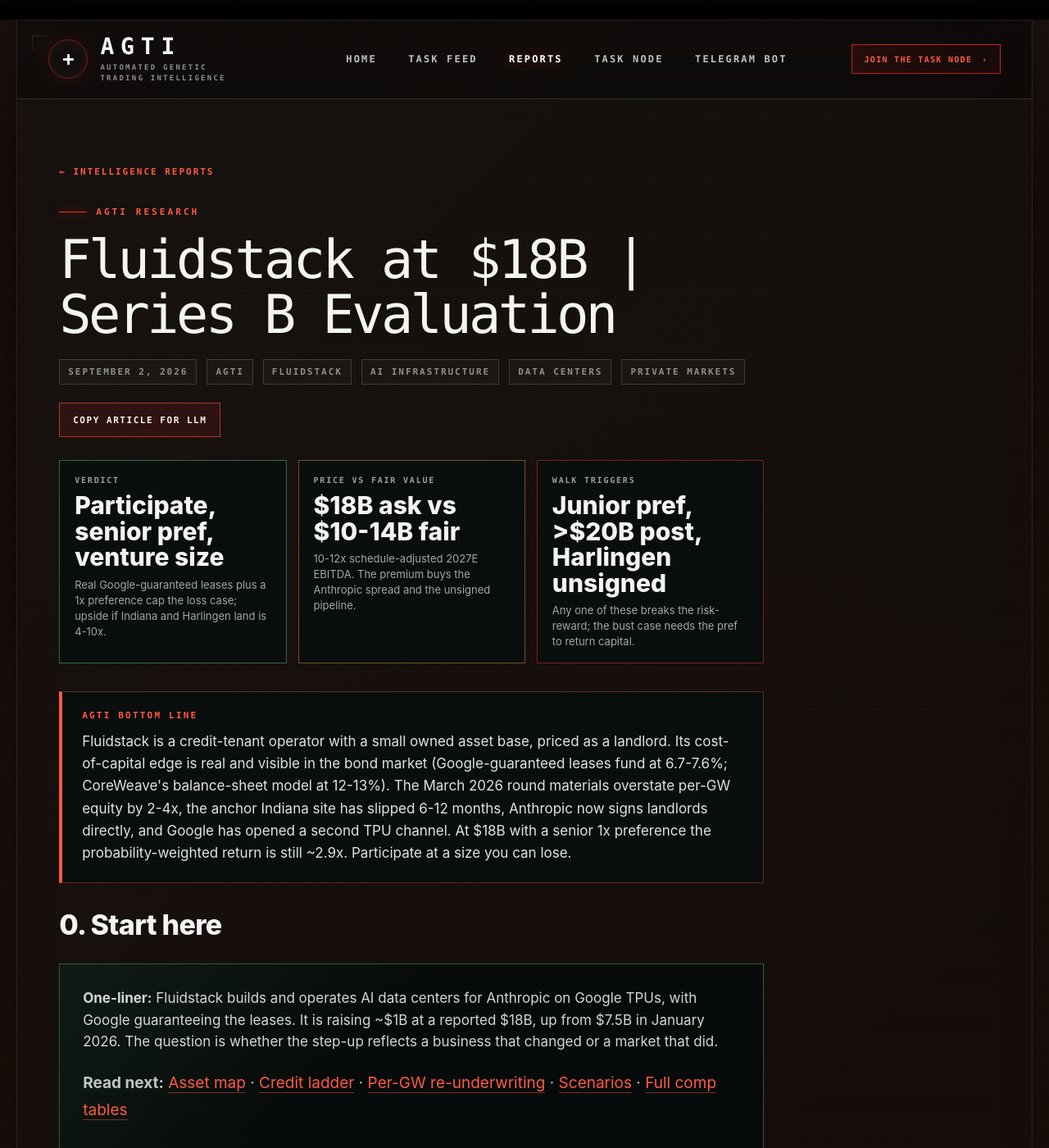
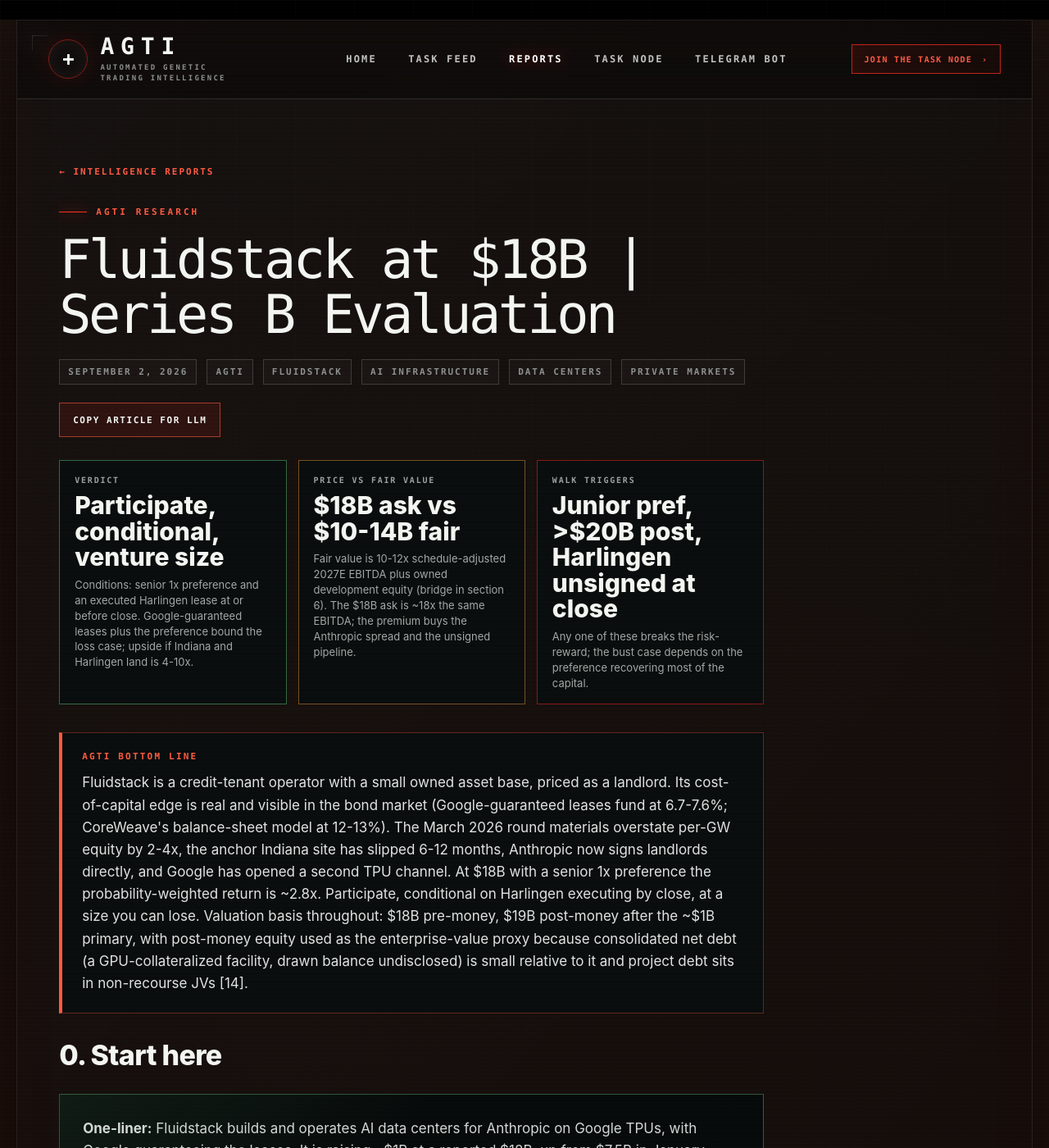
Before and after one commit to agtico/agtico.github.io, a Jekyll site: the page built from _posts/2026-09-02-fluidstack-series-b-18b-evaluation.md, in a window 1280 px wide and 1400 px high. Shown: the whole window at 82% size. Built offline with Jekyll 4.4.1, drawn with Linux system fonts in a browser that asks for light colours; some of the changed text lies outside the part shown.

Commit message:
Fluidstack report: reconcile multiples wording, closing conditions, fair-value bridge, liquidation waterfall, claim-level citations

```diff
--- a/_posts/2026-09-02-fluidstack-series-b-18b-evaluation.md
+++ b/_posts/2026-09-02-fluidstack-series-b-18b-evaluation.md
@@ -40,24 +40,24 @@
 <div class="pearl-hero-grid">
   <div class="pearl-scorecard good">
     <span class="label">Verdict</span>
-    <span class="value">Participate, senior pref, venture size</span>
-    <span class="hint">Real Google-guaranteed leases plus a 1x preference cap the loss case; upside if Indiana and Harlingen land is 4-10x.</span>
+    <span class="value">Participate, conditional, venture size</span>
+    <span class="hint">Conditions: senior 1x preference and an executed Harlingen lease at or before close. Google-guaranteed leases plus the preference bound the loss case; upside if Indiana and Harlingen land is 4-10x.</span>
   </div>
   <div class="pearl-scorecard warn">
     <span class="label">Price vs fair value</span>
     <span class="value">$18B ask vs $10-14B fair</span>
-    <span class="hint">10-12x schedule-adjusted 2027E EBITDA. The premium buys the Anthropic spread and the unsigned pipeline.</span>
+    <span class="hint">Fair value is 10-12x schedule-adjusted 2027E EBITDA plus owned development equity (bridge in section 6). The $18B ask is ~18x the same EBITDA; the premium buys the Anthropic spread and the unsigned pipeline.</span>
   </div>
   <div class="pearl-scorecard bad">
     <span class="label">Walk triggers</span>
-    <span class="value">Junior pref, >$20B post, Harlingen unsigned</span>
-    <span class="hint">Any one of these breaks the risk-reward; the bust case needs the pref to return capital.</span>
+    <span class="value">Junior pref, >$20B post, Harlingen unsigned at close</span>
+    <span class="hint">Any one of these breaks the risk-reward; the bust case depends on the preference recovering most of the capital.</span>
   </div>
 </div>
 
 <div class="pearl-verdict-banner">
   <strong>AGTI bottom line</strong>
-  <p>Fluidstack is a credit-tenant operator with a small owned asset base, priced as a landlord. Its cost-of-capital edge is real and visible in the bond market (Google-guaranteed leases fund at 6.7-7.6%; CoreWeave's balance-sheet model at 12-13%). The March 2026 round materials overstate per-GW equity by 2-4x, the anchor Indiana site has slipped 6-12 months, Anthropic now signs landlords directly, and Google has opened a second TPU channel. At $18B with a senior 1x preference the probability-weighted return is still ~2.9x. Participate at a size you can lose.</p>
+  <p>Fluidstack is a credit-tenant operator with a small owned asset base, priced as a landlord. Its cost-of-capital edge is real and visible in the bond market (Google-guaranteed leases fund at 6.7-7.6%; CoreWeave's balance-sheet model at 12-13%). The March 2026 round materials overstate per-GW equity by 2-4x, the anchor Indiana site has slipped 6-12 months, Anthropic now signs landlords directly, and Google has opened a second TPU channel. At $18B with a senior 1x preference the probability-weighted return is ~2.8x. Participate, conditional on Harlingen executing by close, at a size you can lose. Valuation basis throughout: $18B pre-money, $19B post-money after the ~$1B primary, with post-money equity used as the enterprise-value proxy because consolidated net debt (a GPU-collateralized facility, drawn balance undisclosed) is small relative to it and project debt sits in non-recourse JVs [14].</p>
 </div>
 
 ## 0. Start here
@@ -124,7 +124,7 @@
 <div class="fs-summary">
   <span class="fs-summary-label">Management summary</span>
   <ul>
-    <li>On the plan, $18B is 12x 2027E EBITDA: above neoclouds (7x), below developers and REITs (19-20x).</li>
+    <li>On the plan, $19B post-money is 12x 2027E EBITDA: above neoclouds (7x), below developers and REITs (19-20x).</li>
     <li>Schedule-adjusted, it is ~18x, level with TeraWulf and Cipher, the companies that own the buildings Fluidstack rents.</li>
     <li>Per contracted GW, Fluidstack is priced at about twice Crusoe.</li>
   </ul>
@@ -341,7 +341,7 @@
 <div class="fs-tablewrap"><table class="fs-table">
 <thead><tr><th>Bond</th><th>YTM</th><th>Spread vs 5Y UST</th><th>Rating</th></tr></thead>
 <tbody>
-<tr><td>Meridian Arc 6.25% 2031 (Fluidstack's Indiana Phase 1; Google-guaranteed lease)</td><td class="txt">7.55% (px 95.0; par at issue Apr 24)</td><td>301bp</td><td class="txt">BB- / Ba2 / BB</td></tr>
+<tr><td>Meridian Arc 6.25% 2031 (Fluidstack's Indiana Phase 1; Google-guaranteed lease) [3]</td><td class="txt">7.55% (px 95.0; par at issue Apr 24)</td><td>301bp</td><td class="txt">BB- / Ba2 / BB</td></tr>
 <tr><td>WULF Compute 7.75% 2030 (Fluidstack tenant, Google backstop)</td><td>6.68%</td><td>214bp</td><td class="txt">BB / Ba2</td></tr>
 <tr><td>Cipher Compute 7.125% 2030 (Fluidstack tenant, Google backstop)</td><td>6.73%</td><td>220bp</td><td class="txt">Ba3</td></tr>
 <tr><td>Applied Digital 9.25% 2030 (CoreWeave tenant)</td><td>7.80%</td><td>327bp</td><td>BB-</td></tr>
@@ -469,20 +469,35 @@
 
 Cross-check: ~$530M for 50.1% of Abernathy (168 MW-IT scaling toward ~500, pre-commencement) implies ~$1.06B of JV equity, or $2-6M per MW depending on the capacity basis, consistent with the evidence column.
 
-Attributable today: ~0.3 GW-IT owned. The Indiana remainder (~1.17 GW at 50%) and Harlingen (1.1 GW at 80%) are neither financed nor leased. Owned capacity at $3-5.5B per GW plus the tenant spread on ~1.1 GW-IT capitalized at 9-13x gives ~$10-14B today. $18B requires the Indiana remainder and Harlingen to close at the terms in the materials.
+Yield reconciliation: $1.25B of NOI per GW on a $12-13M/MW build is a 10% yield on cost, which matches the 10-12% lease yield in the materials. TeraWulf's mid-teens yield is earned on a $9.1M/MW turnkey cost at Lake Mariner rates [7]; a greenfield at $12-13M/MW earns the same rent at 10-12%.
+
+### Fair-value bridge
+
+<div class="fs-tablewrap"><table class="fs-table">
+<thead><tr><th>Component</th><th>Basis</th><th>Value</th></tr></thead>
+<tbody>
+<tr><td>Operating business (tenant spread on ~1.1 GW-IT plus owned-site operations)</td><td class="txt">Schedule-adjusted 2027E EBITDA $0.9-1.2B x 10-12x</td><td class="txt">$9-14B enterprise value</td></tr>
+<tr><td>Less consolidated net debt</td><td class="txt">GPU facility, drawn balance undisclosed; assume $1-2B</td><td class="txt">($1-2B)</td></tr>
+<tr><td>Owned development equity</td><td class="txt">0.3 GW-IT x $3-5.5B per GW</td><td class="txt">$1-1.6B</td></tr>
+<tr><td>Unfinanced pipeline (Indiana remainder, Harlingen)</td><td class="txt">Option value, zero until leased and financed</td><td class="txt">0</td></tr>
+<tr><td><strong>Equity value today</strong></td><td class="txt"></td><td class="txt"><strong>~$10-14B</strong></td></tr>
+</tbody>
+</table></div>
+
+The 10-12x range sits between neoclouds (7.4x) and its own landlords (20x) because the business is a mix of the two. $18B requires the Indiana remainder and Harlingen to close at the terms in the materials, which is why an executed Harlingen lease is a closing condition rather than a nice-to-have.
 
 ## 7. Scenarios
 
 <div class="fs-summary">
   <span class="fs-summary-label">Management summary</span>
   <ul>
-    <li>Probability-weighted 2.9x on a 1x preferred, 2.7x on common, over 3-4 years.</li>
+    <li>Probability-weighted ~2.8x on a senior 1x preferred, 2.7x on common, over 3-4 years.</li>
     <li>The most likely single outcome (40%) is anchors-only at ~1.3x.</li>
-    <li>The preference lifts the bust case from 0.2x to roughly capital back.</li>
+    <li>The preference lifts the bust case from 0.2x to 0.5-1.0x; the waterfall below shows why it is a range.</li>
   </ul>
 </div>
 
-Entry $19B post, exit 2029-30, 10x forward EBITDA for a landlord-heavy mix, net of ~$8B consolidated debt.
+Entry $19B post-money, exit 2029-30. Exit multiple 10x forward EBITDA, between neoclouds (4-7x on 2028) and REITs (18x), for a mix that is mostly long-dated leases by 2030. Exit equity is enterprise value less ~$8B of consolidated debt, the compute facility peak in the materials. 2030E EBITDA by case: plan as stated; half of plan with a one-year slip; anchors only equals stabilized Indiana Phase 1 and Abernathy at Fluidstack's share plus the tenant spread on ~1.1 GW-IT; bust assumes Anthropic renews direct with landlords and the JV equity is impaired.
 
 <div class="fs-tablewrap"><table class="fs-table">
 <thead><tr><th>Case</th><th>Probability</th><th>2030E EBITDA</th><th>Exit equity</th><th>MOIC common</th><th>MOIC 1x pref</th></tr></thead>
@@ -490,8 +505,8 @@
 <tr><td>Plan delivered</td><td>10%</td><td>$20B</td><td>~$190B</td><td>10x</td><td>10x</td></tr>
 <tr><td>Half of plan, one-year slip</td><td>30%</td><td>$8B</td><td>~$72B</td><td>3.8x</td><td>3.8x</td></tr>
 <tr><td>Anchors only; Harlingen and pipeline stall</td><td>40%</td><td>$3B</td><td>~$25B</td><td>1.3x</td><td>1.3x</td></tr>
-<tr><td>Anthropic shifts direct, Google support capped, JV equity impaired</td><td>20%</td><td class="txt"><$1B</td><td>~$3-5B</td><td>0.2x</td><td>~1.0x</td></tr>
-<tr><td><strong>Probability-weighted</strong></td><td></td><td></td><td></td><td><strong>2.7x</strong></td><td><strong>2.9x</strong></td></tr>
+<tr><td>Anthropic shifts direct, Google support capped, JV equity impaired</td><td>20%</td><td>under $1B</td><td>~$1-3B</td><td>0.1x</td><td>0.5-1.0x</td></tr>
+<tr><td><strong>Probability-weighted</strong></td><td></td><td></td><td></td><td><strong>2.7x</strong></td><td><strong>~2.8x</strong></td></tr>
 </tbody>
 </table></div>
 
@@ -518,19 +533,23 @@
     </div>
     <div class="pearl-bar-row">
       <span class="name">Bust (20%)</span>
-      <div class="pearl-bar-track"><div class="pearl-bar-fill muted" style="width:10%"></div></div>
-      <span class="pct">~1.0x</span>
+      <div class="pearl-bar-track"><div class="pearl-bar-fill muted" style="width:8%"></div></div>
+      <span class="pct">0.5-1.0x</span>
     </div>
   </div>
-  <p class="pearl-figure-caption">The preference is doing real work: it lifts the bust case from 0.2x to roughly 1.0x, provided the total preference stack stays below any realistic distressed value of the JV interests and contracts.</p>
+  <p class="pearl-figure-caption">The preference lifts the bust case from 0.1x to 0.5-1.0x. The range comes from the waterfall below.</p>
 </div>
+
+### Liquidation waterfall in the bust case
+
+Project debt (Meridian $5.7B, landlord bonds) is non-recourse to the parent and sits ahead of JV equity, so in a bust the parent's claim on Indiana and Abernathy is close to zero. What remains at the parent: cash from this round (~$1B less what is spent on JV buy-ins), the Solis Arx land bank, the ~$1.06B Abernathy equity at a distressed mark, tenant contracts (worthless or negative if Anthropic leaves), and GPU collateral pledged to the Macquarie facility [14]. Realizable parent value: ~$1-3B. Preference stack: roughly $2B of prior rounds plus this $1B. A senior Series B recovers 0.5-1.0x across that range; pari passu with the Series A recovers 0.3-0.7x; junior recovers near zero. Seniority is the whole difference between a venture loss and a return of most capital, which is why it is a condition.
 
 ## 8. Verdict and conditions
 
 <div class="fs-summary">
   <span class="fs-summary-label">Management summary</span>
   <ul>
-    <li>Participate with a senior 1x preference, sized as venture.</li>
+    <li>Participate with a senior 1x preference and an executed Harlingen lease at close, sized as venture.</li>
     <li>Walk on a junior pref, post-money above ~$20B, or Harlingen unsigned at close.</li>
     <li>First diligence item: tenor, caps and step-in rights of the Google guarantee at Indiana.</li>
   </ul>
@@ -550,9 +569,9 @@
   <div class="pearl-panel bad">
     <h4>Walk if</h4>
     <ul>
-      <li>The pref is junior to the Series A, or pari passu without pro-rata.</li>
+      <li>The preference is junior to the Series A, or pari passu without pro-rata (waterfall in section 7).</li>
       <li>Post-money above ~$20B.</li>
-      <li>Harlingen is still an LOI at close.</li>
+      <li>Harlingen is still an LOI at close; participate only on a signed, Google-guaranteed lease or a price near the $10-14B fair range.</li>
       <li>The Google guarantee at Indiana is capped, 5-year, or carries step-in rights the materials omit.</li>
       <li>Indiana first-hall energization slips past Q1 2028.</li>
     </ul>
```
